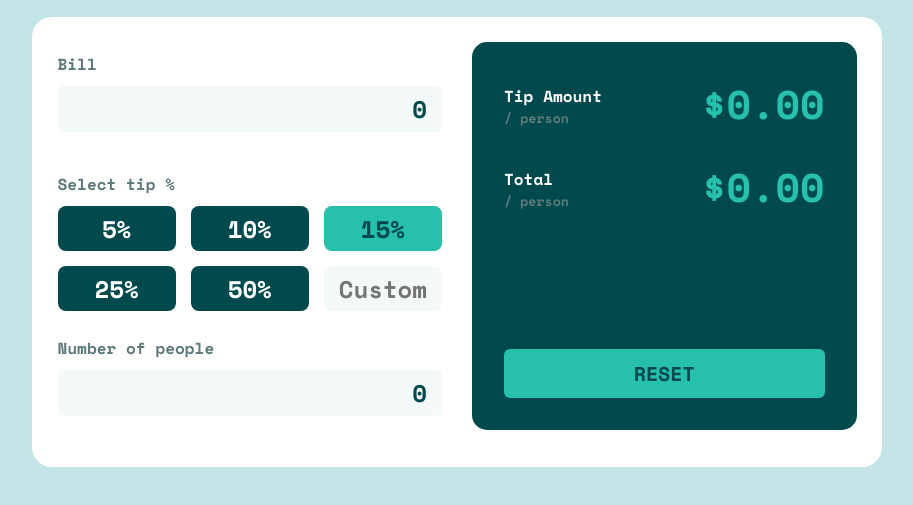
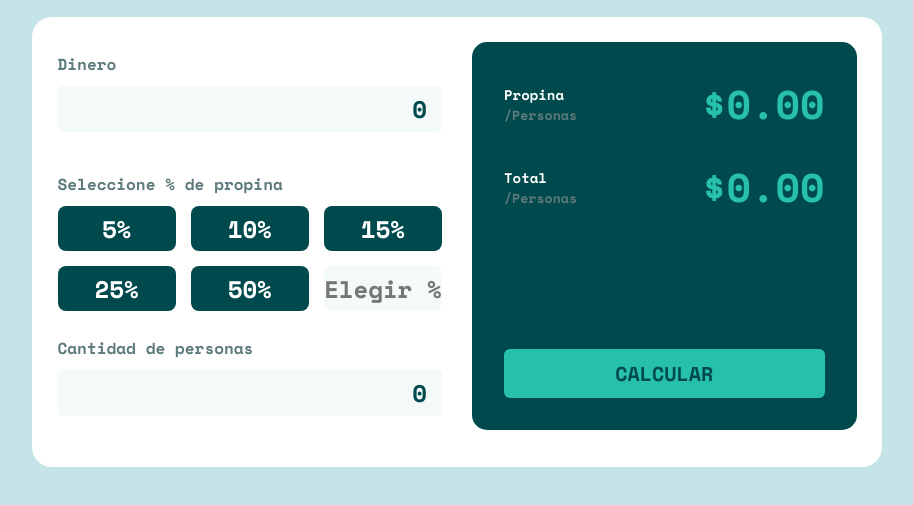
Before and after one commit to Leracius/tip-calculator-app, a plain HTML site: page index.html in a window 1280 px wide. Shown: the part 103-608 px from the top of the page, without its empty margins (183-1096 px from the left). Drawn offline with nearby package versions, Linux system fonts and the light colour scheme.

Commit message:
second commmit

```diff
--- a/app.js
+++ b/app.js
@@ -36,7 +36,7 @@ const renderResult =()=>{
 }
 
 const showError = ()=>{
-    pError.innerHTML=`Can't be zero`
+    pError.innerHTML=`Ingrese un numero`
     inputPeople.style.border='2px solid red'
     setTimeout(()=>{
         pError.innerHTML='',
--- a/index.html
+++ b/index.html
@@ -1,5 +1,5 @@
 <!DOCTYPE html>
-<html lang="en">
+<html lang="es">
 <head>
     <!-- --------------------By Axel Quintana------------------------------- -->
     <meta charset="UTF-8">
@@ -15,20 +15,20 @@
     <section>
         <div class="card">
             <div class="sides">
-                <h2 class="grey-h2">Bill</h2>
+                <h2 class="grey-h2">Dinero</h2>
                 <div class="input-containers">
                     <input class="input-valid" type="number" name="numer" id="input-cash" class="input-number" value="0" >
                 </div>
-                <h2 class="grey-h2">Select tip %</h2>
+                <h2 class="grey-h2">Seleccione % de propina</h2>
                 <div class="container-btn">
                     <button class="butons" id="button-5">5%</button>
                     <button class="butons" id="button-10">10%</button>
-                    <button class="butons-v" id="button-15">15%</button>
+                    <button class="butons" id="button-15">15%</button>
                     <button class="butons" id="button-25">25%</button>
                     <button class="butons" id="button-50">50%</button>
-                    <input type="number" name="random" id="input-random" placeholder="Custom">
+                    <input type="number" name="random" id="input-random" placeholder="Elegir %">
                 </div>
-                <div class="people-error-cont"><h2 class="grey-h2">Number of people</h2><p id="p-error"></p></div>
+                <div class="people-error-cont"><h2 class="grey-h2">Cantidad de personas</h2><p id="p-error"></p></div>
                 <div class="input-containers">
                     <input class="input-valid" type="number" name="peoples" id="input-people" value="0">
                 </div>
@@ -36,13 +36,13 @@
             <div class="sides-2">
                 <div class="total-container">
                     <h3 id="h3-amount">$0.00</h3>
-                    <div><h4>Tip Amount</h4><h5>/ person</h5></div>
+                    <div><h4>Propina</h4><h5>/Personas</h5></div>
                 </div>
                 <div class="total-container" id="container-total">
                     <h3 id="h3-total">$0.00</h3>
-                    <div><h4>Total</h4><h5>/ person</h5></div>
+                    <div><h4>Total</h4><h5>/Personas</h5></div>
                 </div>
-                <button class="check" type="submit" id="button-check">RESET</button>
+                <button class="check" type="submit" id="button-check">CALCULAR</button>
             </div>
         </div>
     </section>
--- a/style.css
+++ b/style.css
@@ -76,16 +76,8 @@ h2{
     cursor: pointer;
 }
 .butons:hover{
-    background-color:hsl(183, 100%, 28%) ;
-}
-.butons-v{
-    width: 100%;
-    background-color:hsl(172, 67%, 45%);
-    color: hsl(183, 100%, 15%);
-    cursor: pointer;
-}
-.butons-v:hover{
-    background-color:hsl(172, 78%, 66%);
+    background-color:hsl(172, 67%, 45%) ;
+    color:  hsl(183, 100%, 15%);
 }
 
 #input-random{
@@ -176,11 +168,14 @@ h3{
     margin: 0;
 }
 h4{
+    font-size: 14px;
     grid-area: 1/1/2/2;
     margin: 0;
     color: white;
+    padding: 0;
 }
 h5{
+    padding: 0;
     grid-area: 2/1/3/2;
     margin: 0;
     color: hsl(186, 14%, 43%);
```
